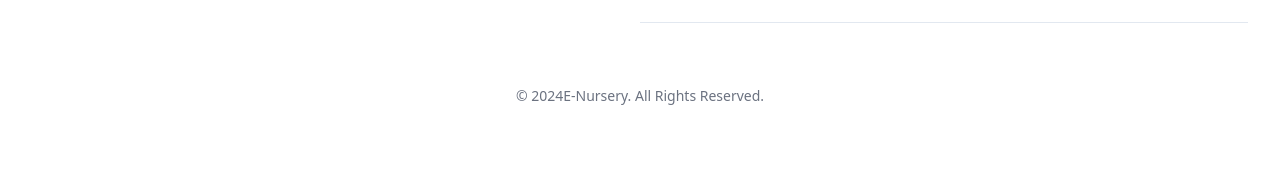
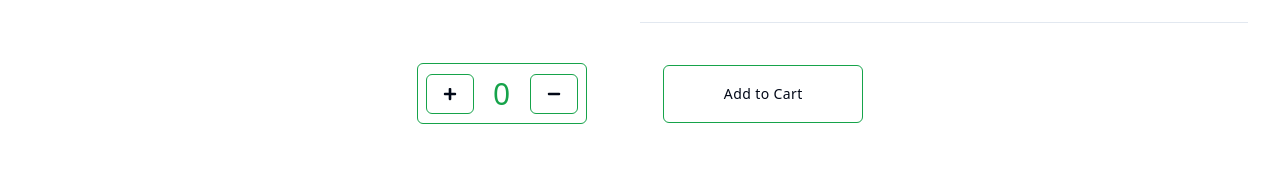
Before and after one commit to ZIHAD22/e-nursery-client, a React (Vite) app: page /thuja-green-giant in a window 1280 px wide. Shown: the part 667-836 px from the top of the page. Before the commit the page ends 800 px from the top, so only its background shows below. Built offline with nearby package versions, Linux system fonts and the light colour scheme.

Commit message:
add add to cart button

```diff
--- a/src/pages/ProductDetails/ProductDetails.tsx
+++ b/src/pages/ProductDetails/ProductDetails.tsx
@@ -1,4 +1,5 @@
 import AddToCard from "./AddToCard";
+import AddToCardButton from "./components/AddToCardButton";
 
 const ProductDetails = () => {
   return (
@@ -11,9 +12,12 @@ const ProductDetails = () => {
             className="shadow-2xl rounded-xl"
           />
         </div>
-        <div className="bg-red">
+        <div className="">
           <AddToCard />
         </div>
+      </div>
+      <div className="mx-auto w-[600px] mt-5">
+        <AddToCardButton />
       </div>
     </div>
   );
--- /dev/null
+++ b/src/pages/ProductDetails/components/AddToCardButton.tsx
@@ -0,0 +1,24 @@
+import { Button } from "@/components/ui/button";
+import { FaMinus, FaPlus } from "react-icons/fa";
+const AddToCardButton = () => {
+  return (
+    <div className="flex justify-evenly items-center">
+      <div className="flex justify-between items-center border border-[var(--bGreen)] w-[170px] px-2 py-[7px] rounded-md">
+        <Button variant="outline" className="font-bold">
+          <FaPlus />
+        </Button>
+        <span className="text-[var(--bGreen)] font-medium text-[30px]">0</span>
+        <Button variant="outline" className="font-bold">
+          <FaMinus />
+        </Button>
+      </div>
+      <div className="">
+        <Button variant="outline" className="py-7 w-[200px]">
+          Add to Cart
+        </Button>
+      </div>
+    </div>
+  );
+};
+
+export default AddToCardButton;
```
